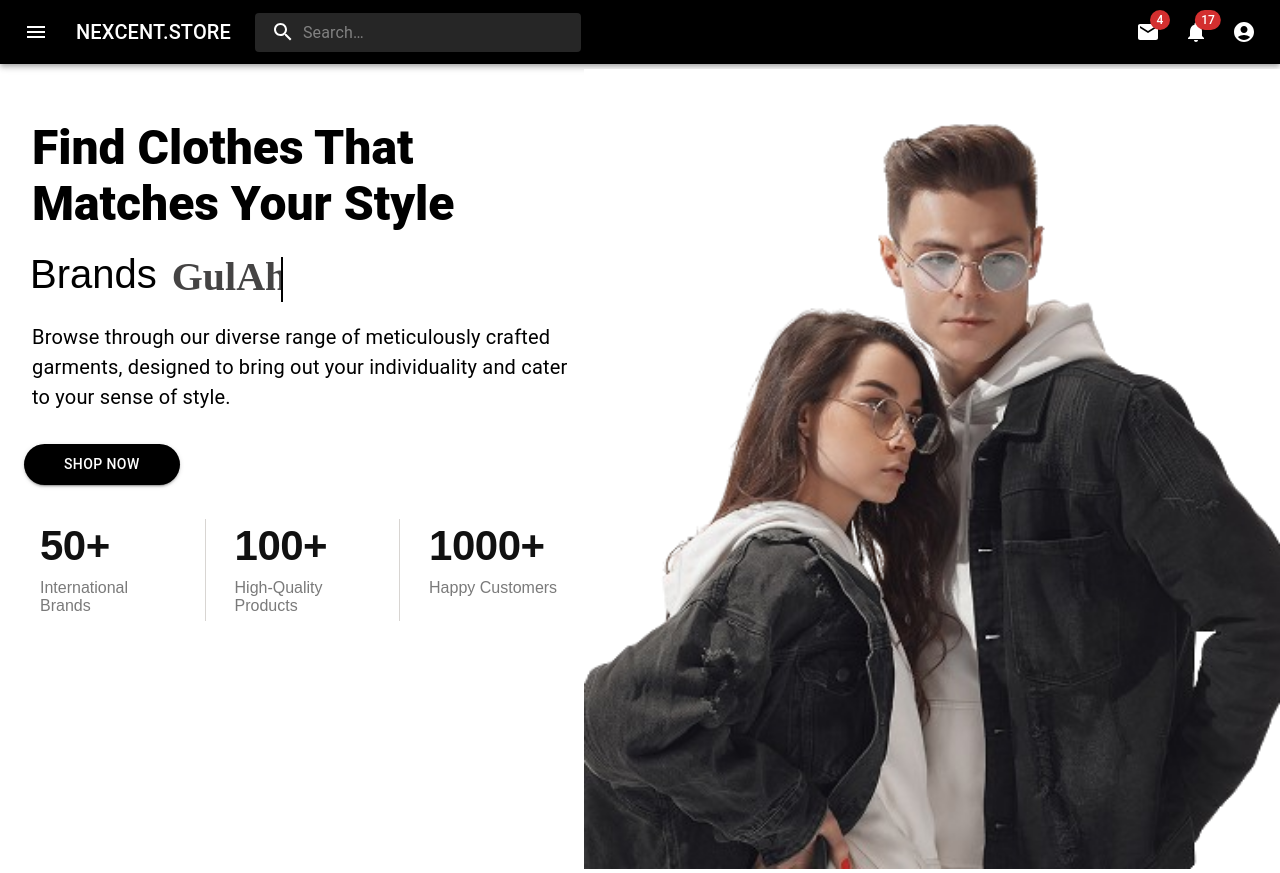
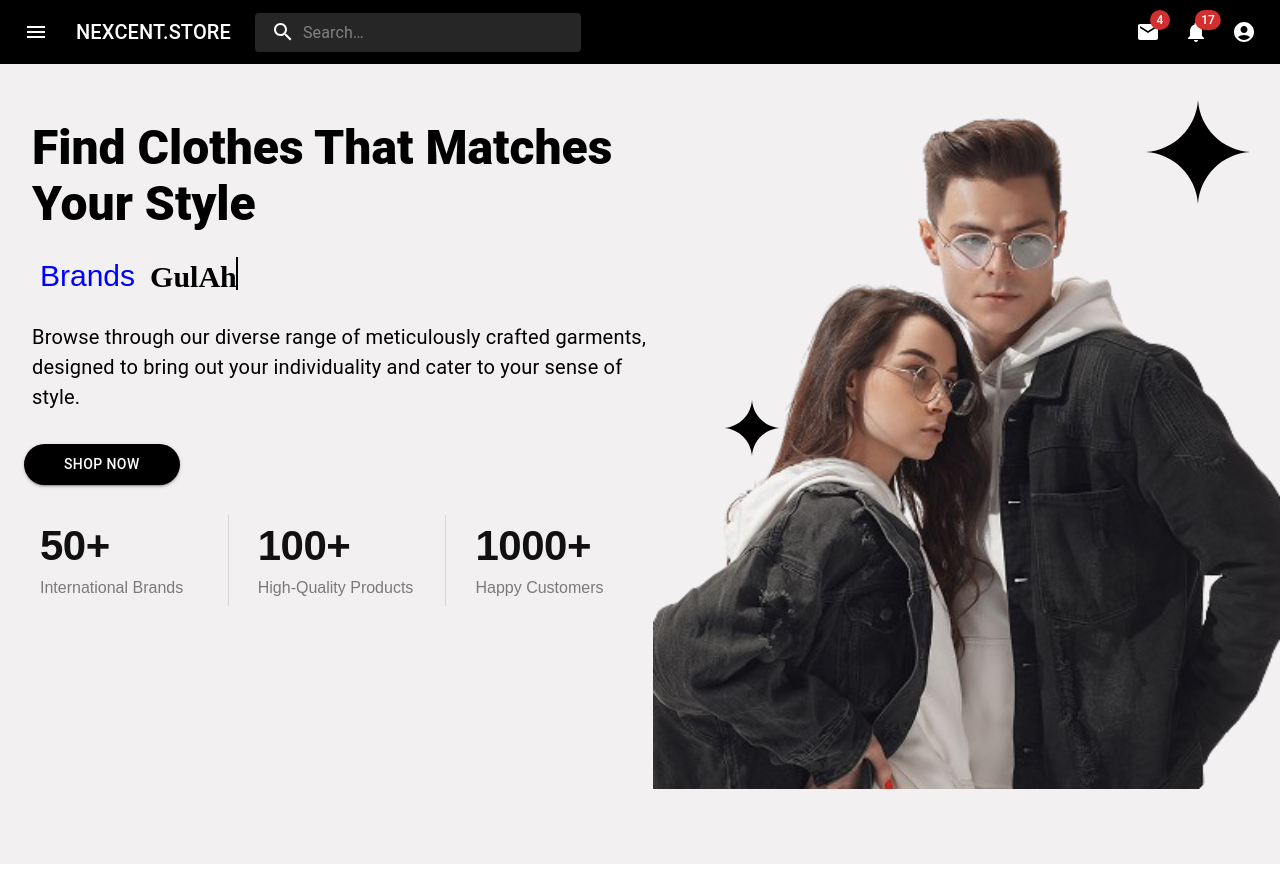
Before and after one commit to NXT-ASAD-CODE/E-Commerce-Web-Kit-Using-Figma, a React (Vite) app: page / in a window 1280 px wide. Built offline with nearby package versions, Linux system fonts and the light colour scheme.

Commit message:
Updating Landing Page

```diff
--- a/src/components/Landingpage.jsx
+++ b/src/components/Landingpage.jsx
@@ -4,7 +4,7 @@ import "../index.css"
 import { Box, Button } from '@mui/material';
 function Landingpage() {
     return (
-        <div>
+        <div className='Landing-page'>
             <div className='d-flex'>
                 <div>
                     <Box sx={{ marginTop: 7 }} >
@@ -46,9 +46,13 @@ function Landingpage() {
                         </div>
                     </div>
                 </div>
+
                 <div>
+                 <img className='vector2' src="../public/Vector (1).svg" alt="" />
+
                     <img className='people-img' src="../public/Rectangle_2-removebg-preview.png" alt="" />
                 </div>
+                 <img className='vector1' src="../public/Vector.svg" alt="" />
             </div>
         </div>
     )
--- a/src/index.css
+++ b/src/index.css
@@ -511,12 +511,12 @@
 }
 
 .main .text {
-    color: black;
-    font-size: 40px;
+    color: blue;
+    font-size: 30px;
     font-weight: 400;
     overflow: hidden;
-    margin-top: 20px;
-    margin-left: 30px;
+    margin-top: 27px;
+    margin-left: 40px;
     font-family: Arial, Helvetica, sans-serif;
 }
 
@@ -529,8 +529,8 @@
 
 .option li {
     list-style: none;
-    color: rgb(69, 68, 68);
-    font-size: 40px;
+    color: black;
+    font-size: 30px;
     font-weight: 800;
     position: relative;
     top: 0;
@@ -557,7 +557,7 @@
     left: 0;
     height: 100%;
     width: 100%;
-    background: white;
+    background: #F2F0F1;
     border-left: 2px solid black;
     animation: typing 3s steps(10) infinite;
 }
@@ -581,7 +581,7 @@
     }
 }
   .stats-bar {
-    background: white;
+    background: #F2F0F1;
     display: flex;
     align-items: stretch;
     border-radius: 4px;
@@ -636,8 +636,25 @@
     }
   }
   .people-img{
-    background-color: white;
+    background-color: #F2F0F1;
     height: 100vh;
     margin-top: 5px;
-    overflow: hidden;
+    /* overflow-y: hidden; */
+    /* width: 400px; */
+    height: 90vh;
   }
+.vector1{
+  position:absolute;
+  right: 30px;
+  top: 100px;
+}
+.vector2{
+  position:absolute;
+  right: 500px;
+  top: 400px;
+  /* left: 50px; */
+}
+.Landing-page{
+  background-color: #F2F0F1;
+  height: 100vh;
+}
```
Also changed, not shown: public/Vector (1).svg (added), public/Vector.svg (added).
